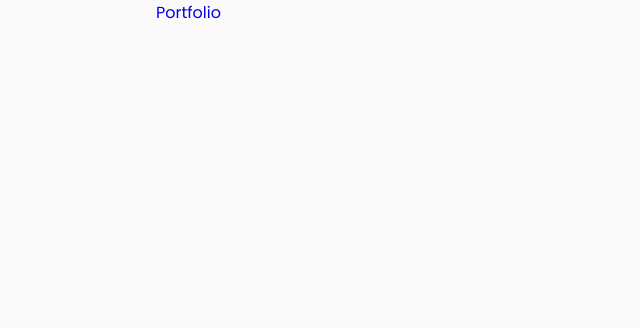
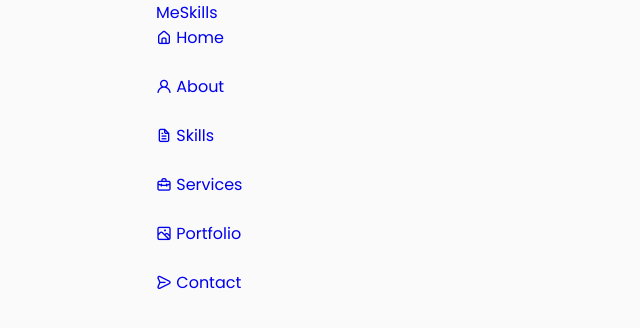
Before and after one commit to jovination/react_portfolio, a React (Create React App) app: page / in a window 1280 px wide. Shown: the top 328 px of the page, without its empty margins (0-640 px from the left). Built offline with nearby package versions, Linux system fonts and the light colour scheme.

Commit message:
adding icons to navbar

```diff
--- a/src/components/header/Header.jsx
+++ b/src/components/header/Header.jsx
@@ -5,69 +5,57 @@ const Header = () => {
   return (
     <header className="header">
         <nav className="nav container">
-            <a href="index.html" className="nav__logo">Portfolio</a>
 
-        <div className="nav__menu">
+            <a href="index.html" className="nav__logo">MeSkills</a>
+
+         <div className="nav__menu">
             <ul className="nav__list grid">
 
                 <li className="nav__item">
-                    <a href="" className="nav__link">
-                        <i className="uil uil- nav__icon">
-
-                        </i>
+                    <a href="#home" className="nav__link">
+                        <i className="uil uil-estate nav__icon"></i> Home
                     </a>
                 </li>
 
 
                 <li className="nav__item">
-                    <a href="" className="nav__link">
-                        <i className="uil uil- nav__icon">
-
-                        </i>
+                    <a href="#about" className="nav__link">
+                        <i className="uil uil-user nav__icon"></i> About
                     </a>
                 </li>
 
 
                 <li className="nav__item">
-                    <a href="" className="nav__link">
-                        <i className="uil uil- nav__icon">
-
-                        </i>
+                    <a href="#skills" className="nav__link">
+                        <i className="uil uil-file-alt nav__icon"></i> Skills
                     </a>
                 </li>
 
 
                 <li className="nav__item">
-                    <a href="" className="nav__link">
-                        <i className="uil uil- nav__icon">
-
-                        </i>
+                    <a href="#services" className="nav__link">
+                        <i className="uil uil-briefcase-alt nav__icon"></i> Services
                     </a>
                 </li>
 
 
                 <li className="nav__item">
-                    <a href="" className="nav__link">
-                        <i className="uil uil- nav__icon">
-
-                        </i>
+                    <a href="#portfolio" className="nav__link">
+                        <i className="uil uil-scenery nav__icon"></i> Portfolio
                     </a>
                 </li>
 
 
                 <li className="nav__item">
-                    <a href="" className="nav__link">
-                        <i className="uil uil- nav__icon">
-
-                        </i>
+                    <a href="#contact" className="nav__link">
+                        <i className="uil uil-message nav__icon"></i> Contact
                     </a>
                 </li>
 
             </ul>
         </div>
+
         </nav>
-
-
     </header>
   )
 }
```
